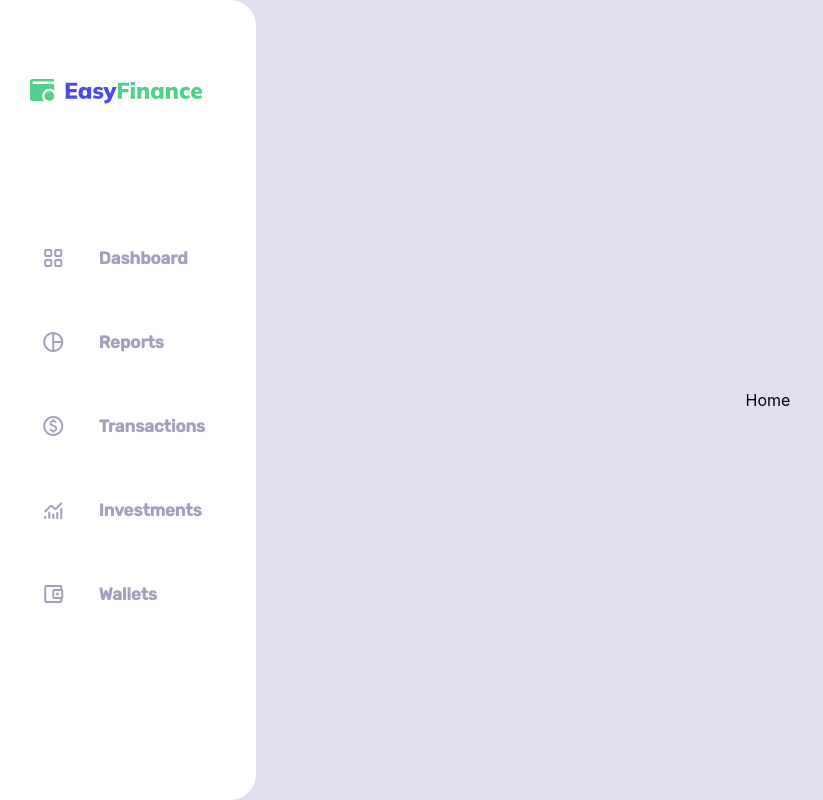
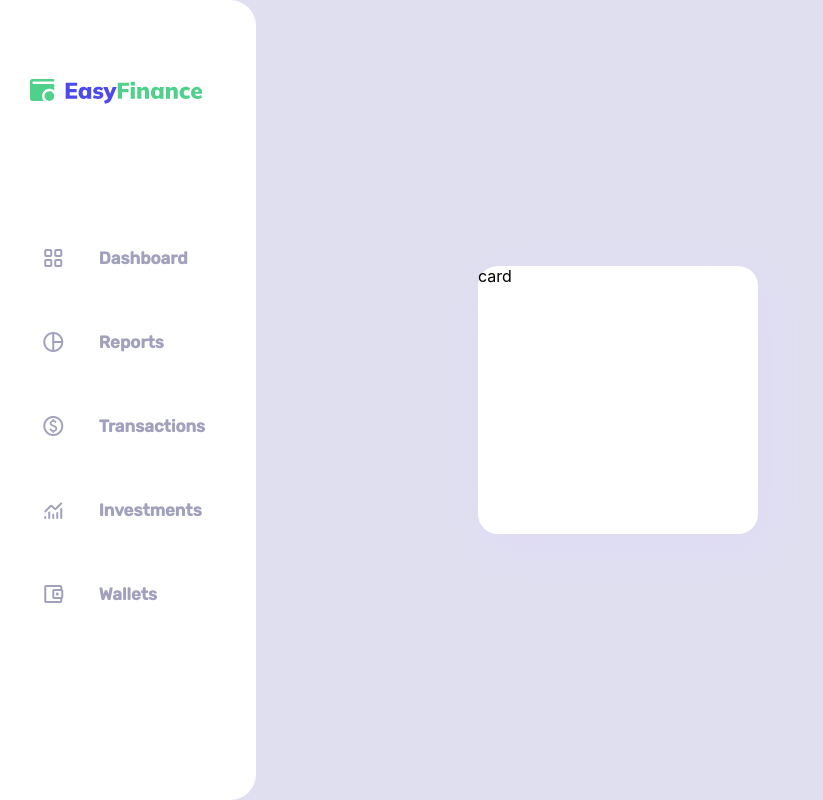
Before and after one commit to gabuvi7/GU7-Accounting-Control, a Next.js app in the folder easyfinance/: page / in a window 1280 px wide. Shown: the whole page, without its empty margins (0-823 px from the left). Built offline with nearby package versions, Linux system fonts and the light colour scheme.

Commit message:
added home container

```diff
--- /dev/null
+++ b/easyfinance/components/Card.tsx
@@ -0,0 +1,22 @@
+import styled from "@emotion/styled";
+
+const Card = () => {
+  const CardStyled = styled.div`
+    max-width: 547.46px;
+    min-width: 280px;
+    width: 100%;
+    height: 267.39px;
+
+    background: #ffffff;
+    box-shadow: 8px 13px 44px -6px #dfdbf7;
+    border-radius: 20px;
+  `;
+
+  return (
+    <CardStyled>
+      <span>card</span>
+    </CardStyled>
+  );
+};
+
+export default Card;
--- a/easyfinance/components/sidebar/BurgerSidebar.tsx
+++ b/easyfinance/components/sidebar/BurgerSidebar.tsx
@@ -1,4 +1,5 @@
 import styled from "@emotion/styled";
+import React from "react";
 
 type BurgerSidebarProps = {
   primaryLight?: string;
@@ -50,4 +51,4 @@ const BurgerSidebar = styled("button")<BurgerSidebarProps>`
   }
 `;
 
-export default BurgerSidebar;
+export default React.memo(BurgerSidebar);
--- a/easyfinance/components/sidebar/ContainerSidebar.tsx
+++ b/easyfinance/components/sidebar/ContainerSidebar.tsx
@@ -3,15 +3,16 @@ import styled from "@emotion/styled";
 type ContainerProps = {
   type: string;
   open: boolean;
+  screen: number;
 };
 
-const setContainerSidebarStyles = () =>
+const setContainerSidebarStyles = (screen: number) =>
   `display: flex;
     flex-direction: column;
     align-items: center;
     padding: 1rem 25px 47px 0px;
     gap: 43px;
-    position: relative;
+    position: ${screen > 768 ? "relative" : "absolute"};
     width: 256px;
     height: 100vh;
     background: #ffffff;
@@ -21,13 +22,14 @@ const setContainerSidebarStyles = () =>
     `;
 
 const ContainerSidebar = styled("nav")<ContainerProps>`
-  ${(props) => props.type === "sidebar" && setContainerSidebarStyles()}
+  ${(props) =>
+    props.type === "sidebar" && setContainerSidebarStyles(props.screen)}
   ${(props) =>
     props.open
       ? "transform: translateX(0%);"
       : `transform: translateX(-100%);
         flex: 0;
-        position: absolute;`}
+       `}
 `;
 
 export default ContainerSidebar;
--- a/easyfinance/components/sidebar/ElementListSidebar.tsx
+++ b/easyfinance/components/sidebar/ElementListSidebar.tsx
@@ -1,4 +1,5 @@
 import styled from "@emotion/styled";
+import React from "react";
 
 type ElementListProps = {
   active: boolean;
@@ -25,4 +26,4 @@ const ElementListSidebar = styled("li")<ElementListProps>`
   }
 `;
 
-export default ElementListSidebar;
+export default React.memo(ElementListSidebar);
--- a/easyfinance/components/sidebar/ListSidebar.tsx
+++ b/easyfinance/components/sidebar/ListSidebar.tsx
@@ -1,4 +1,5 @@
 import styled from "@emotion/styled";
+import React from "react";
 
 const ListSidebar = styled.ul`
   display: flex;
@@ -11,4 +12,4 @@ const ListSidebar = styled.ul`
   list-style: none;
 `;
 
-export default ListSidebar;
+export default React.memo(ListSidebar);
--- a/easyfinance/components/sidebar/NavigationSidebar.tsx
+++ b/easyfinance/components/sidebar/NavigationSidebar.tsx
@@ -1,4 +1,5 @@
 import styled from "@emotion/styled";
+import React from "react";
 
 const NavigationSidebar = styled.div`
   display: flex;
@@ -10,4 +11,4 @@ const NavigationSidebar = styled.div`
   height: 815px;
 `;
 
-export default NavigationSidebar;
+export default React.memo(NavigationSidebar);
--- a/easyfinance/components/sidebar/Sidebar.tsx
+++ b/easyfinance/components/sidebar/Sidebar.tsx
@@ -3,7 +3,7 @@ import { NextPage } from "next";
 import { useRouter } from "next/router";
 import Image from "next/image";
 import Link from "next/link";
-import { useCallback, useEffect, useRef, useState } from "react";
+import React, { useCallback, useEffect, useRef, useState } from "react";
 import styled from "@emotion/styled";
 import Label from "components/Label";
 import useClickAwayListener from "hooks/useClickAwayListener";
@@ -65,7 +65,7 @@ const Sidebar: NextPage = () => {
     },
   ];
 
-  const Icon = styled.span`
+  const Icon = styled("span")`
     color: #a1a0bd;
   `;
 
@@ -95,7 +95,7 @@ const Sidebar: NextPage = () => {
 
   return (
     <>
-      {mounted && sWidth < 768 && (
+      {mounted && sWidth <= 768 && (
         <div>
           <BurgerSidebar
             aria-label="Toggle menu"
@@ -112,8 +112,8 @@ const Sidebar: NextPage = () => {
       <ContainerSidebar
         ref={wrapperRef}
         open={openContainer()}
-        className="nav-container"
         type="sidebar"
+        screen={sWidth}
       >
         <ContainerLogo>
           <Link href="/">
@@ -146,4 +146,4 @@ const Sidebar: NextPage = () => {
   );
 };
 
-export default Sidebar;
+export default React.memo(Sidebar);
--- a/easyfinance/hooks/useClickAwayListener.ts
+++ b/easyfinance/hooks/useClickAwayListener.ts
@@ -1,4 +1,4 @@
-import { useEffect } from "react";
+import React, { useEffect } from "react";
 import { useResizeScreen } from "./useResizeScreen";
 
 const useClickAwayListener = (
--- a/easyfinance/pages/index.tsx
+++ b/easyfinance/pages/index.tsx
@@ -1,5 +1,19 @@
+import styled from "@emotion/styled";
+import Card from "components/Card";
 import type { NextPage } from "next";
 
-const Home: NextPage = () => <span>Home</span>;
+const Home: NextPage = () => {
+  const HomeContainer = styled.div`
+    display: grid;
+    grid-template-columns: repeat(2, 1fr);
+    gap: 20px;
+  `;
+
+  return (
+    <HomeContainer>
+      <Card />
+    </HomeContainer>
+  );
+};
 
 export default Home;
```
